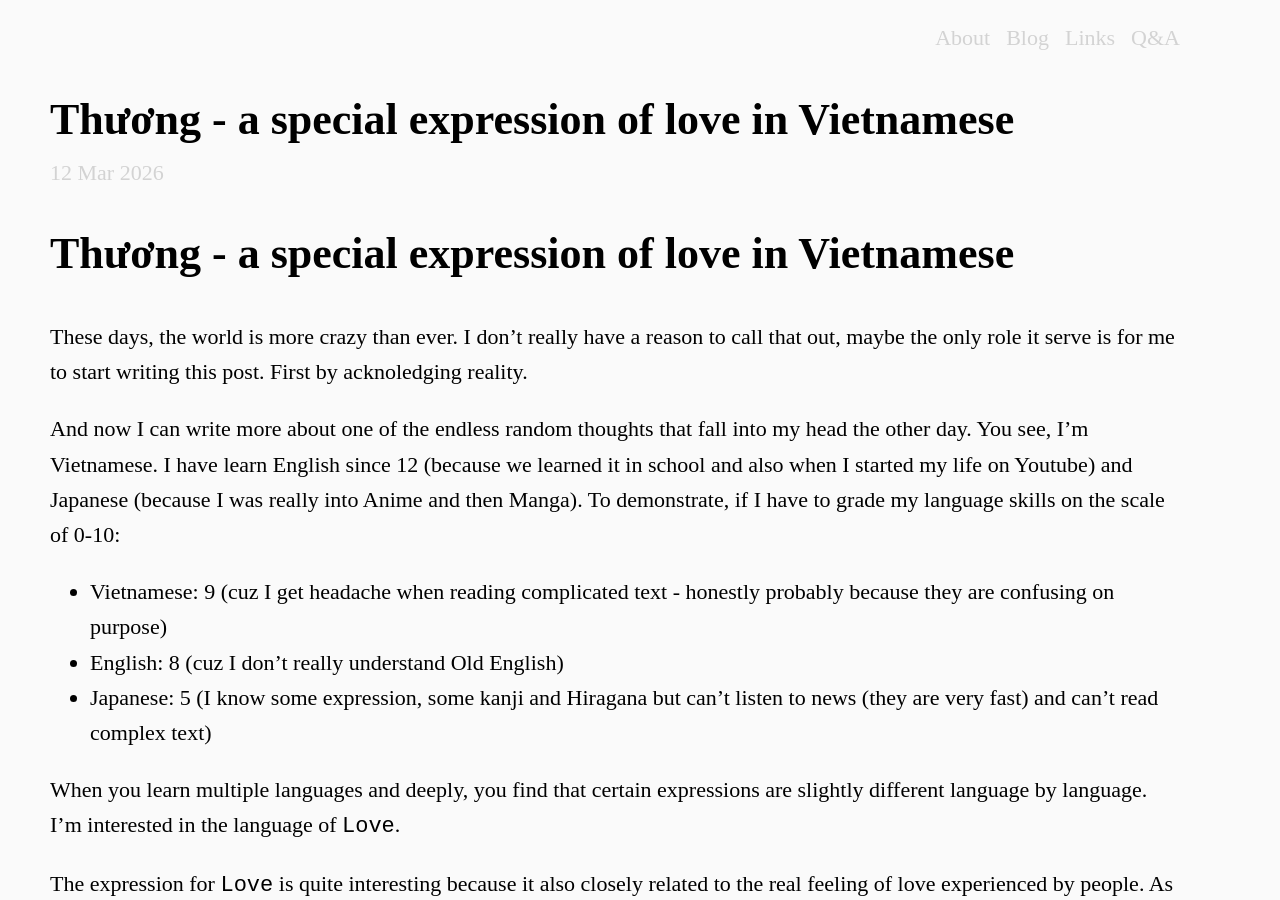
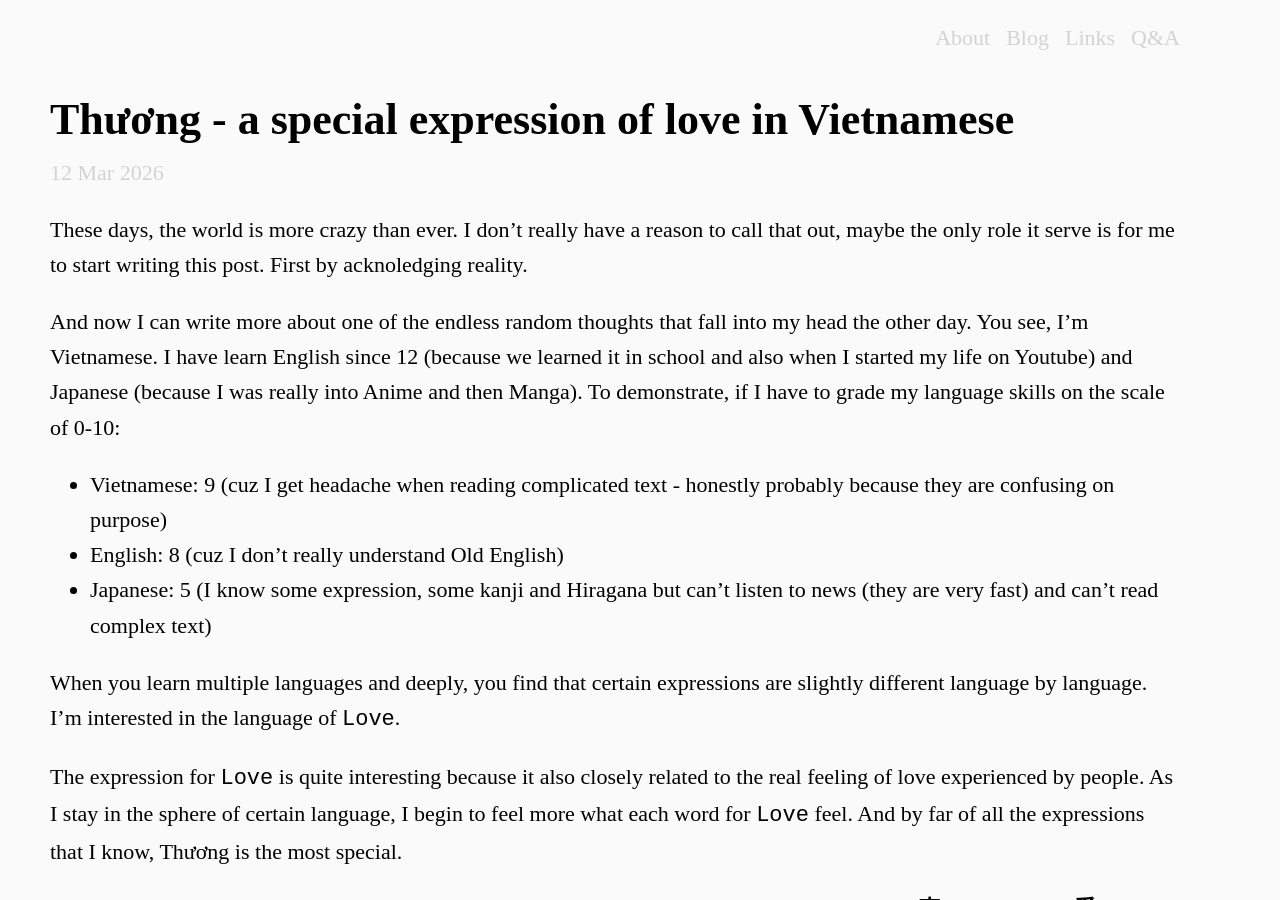
Before and after one commit to amezaikupan/blog, a Jekyll site: the page built from _posts/2026-03-12-Thuong.md, in a window 1280 px wide and 900 px high. Built offline with Jekyll 4.4.1, drawn with Linux system fonts in a browser that asks for light colours.

Commit message:
Fix header bug

```diff
--- a/_posts/2026-03-12-Thuong.md
+++ b/_posts/2026-03-12-Thuong.md
@@ -3,8 +3,6 @@ layout: post
 title: "Thương - a special expression of love in Vietnamese"
 excerpt: "TLDR: it means you see their vulnerability"
 ---
-
-# Thương - a special expression of love in Vietnamese
 
 These days, the world is more crazy than ever. I don't really have a reason to call that out, maybe the only role it serve is for me to start writing this post. First by acknoledging reality.
 
```
